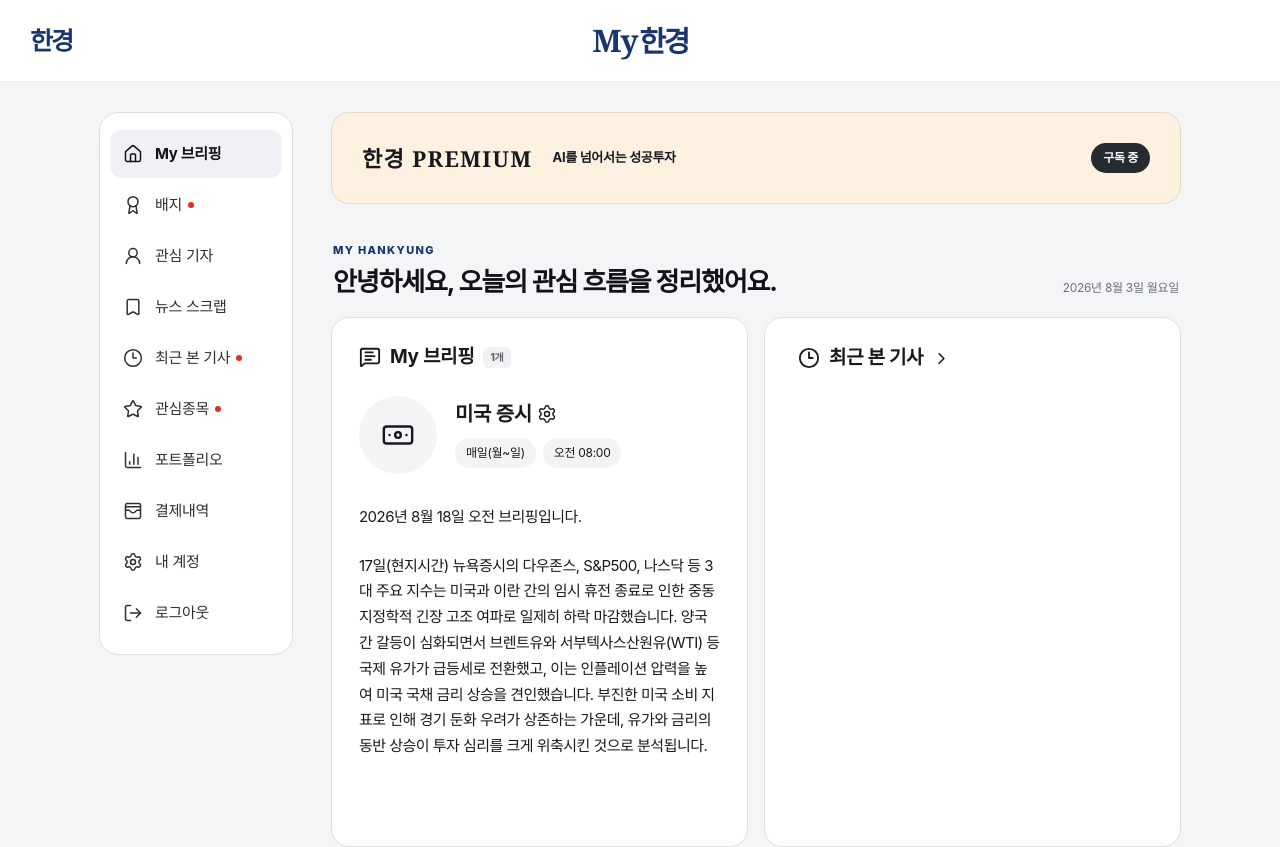
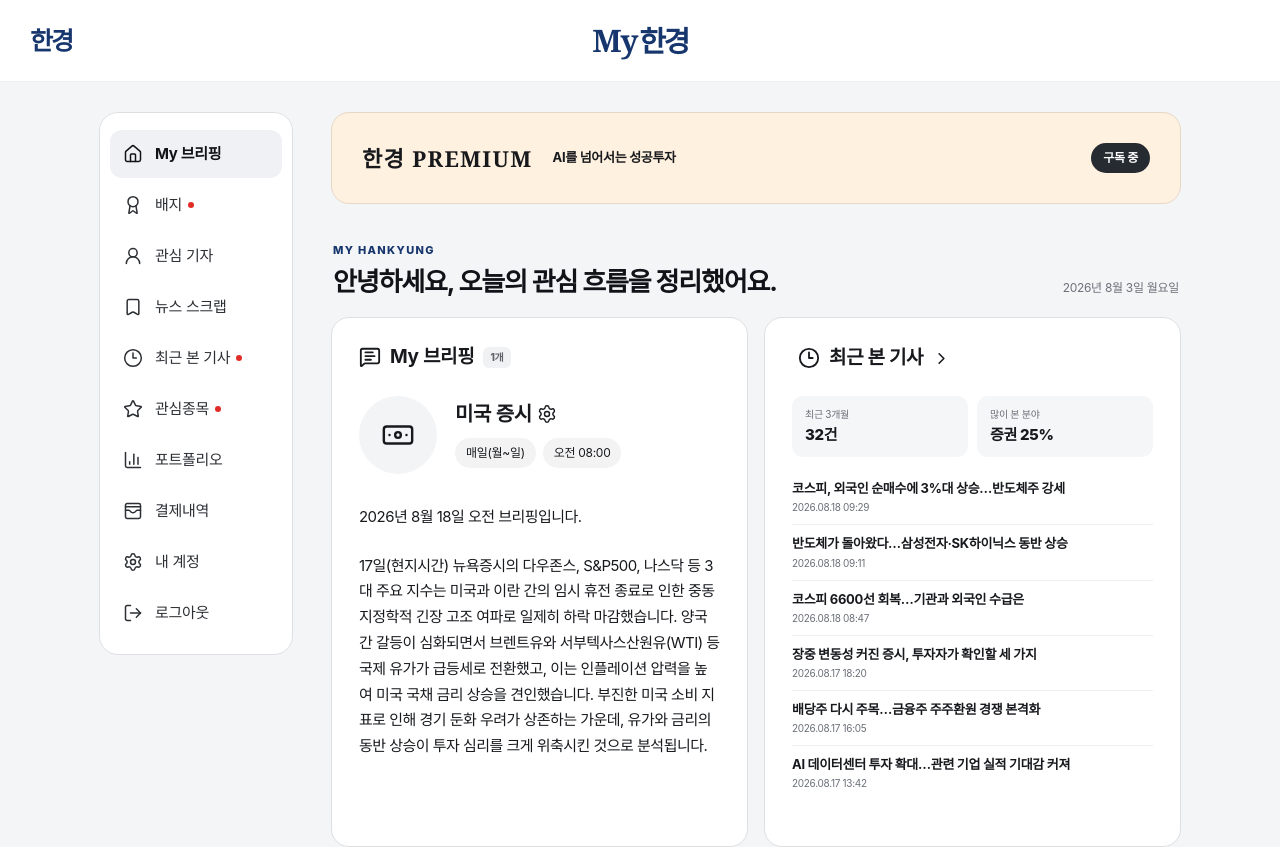
Before and after one commit to hktouchkim/myhankyung, a Next.js app: page / in a window 1280 px wide. Shown: the top 847 px of the page. Built offline with nearby package versions, Linux system fonts and the light colour scheme.

Commit message:
Populate recent articles dashboard module

```diff
--- a/app/globals.css
+++ b/app/globals.css
@@ -1459,8 +1459,76 @@ p {
   text-underline-offset: 4px;
 }
 
-.dashboard-recent-empty {
-  min-height: 440px;
+.dashboard-recent-stats {
+  display: grid;
+  margin: 22px 0 0;
+  grid-template-columns: repeat(2, minmax(0, 1fr));
+  gap: 9px;
+}
+
+.dashboard-recent-stats > div {
+  padding: 11px 13px;
+  border-radius: 11px;
+  background: #f5f6f8;
+}
+
+.dashboard-recent-stats dt,
+.dashboard-recent-stats dd {
+  margin: 0;
+}
+
+.dashboard-recent-stats dt {
+  color: var(--muted);
+  font-size: 10px;
+}
+
+.dashboard-recent-stats dd {
+  margin-top: 2px;
+  font-size: 15px;
+  font-weight: 800;
+}
+
+.dashboard-recent-list {
+  margin: 13px 0 0;
+  padding: 0;
+  list-style: none;
+}
+
+.dashboard-recent-item {
+  border-bottom: 1px solid #eeeeef;
+}
+
+.dashboard-recent-item:last-child {
+  border-bottom: 0;
+}
+
+.dashboard-recent-item a {
+  display: block;
+  min-width: 0;
+  padding: 9px 0;
+  color: inherit;
+  text-decoration: none;
+}
+
+.dashboard-recent-item strong {
+  display: block;
+  overflow: hidden;
+  font-size: 13px;
+  line-height: 1.4;
+  text-overflow: ellipsis;
+  white-space: nowrap;
+}
+
+.dashboard-recent-item time {
+  display: block;
+  margin-top: 3px;
+  color: var(--muted);
+  font-size: 10px;
+}
+
+.dashboard-recent-item a:hover strong {
+  text-decoration: underline;
+  text-underline-offset: 3px;
 }
 
 .dashboard-stock-list {
@@ -2657,8 +2725,8 @@ p {
     font-size: 14px;
   }
 
-  .dashboard-recent-empty {
-    min-height: 210px;
+  .dashboard-recent-stats {
+    margin-top: 18px;
   }
 
   .dialog-backdrop {
--- a/app/page.tsx
+++ b/app/page.tsx
@@ -705,6 +705,39 @@ const DASHBOARD_BADGES: { code: string; name: string; icon: LucideIcon; tone: st
   { code: "first-conversation", name: "소통의 첫걸음", icon: BookOpen, tone: "green", image: "/badges/first-conversation.png" },
   { code: "feedback-place", name: "공감 맛집", icon: Award, tone: "green", image: "/badges/feedback-place.png" },
   { code: "alice-invite", name: "ALICE Q의 초대", icon: Star, tone: "green", image: "/badges/alice-invite.png" },
+];
+
+const DASHBOARD_RECENT_ARTICLES = [
+  {
+    title: "코스피, 외국인 순매수에 3%대 상승…반도체주 강세",
+    publishedAt: "2026.08.18 09:29",
+    url: "https://www.hankyung.com/article/2026080565876",
+  },
+  {
+    title: "반도체가 돌아왔다…삼성전자·SK하이닉스 동반 상승",
+    publishedAt: "2026.08.18 09:11",
+    url: "https://www.hankyung.com/article/2026080555766",
+  },
+  {
+    title: "코스피 6600선 회복…기관과 외국인 수급은",
+    publishedAt: "2026.08.18 08:47",
+    url: "https://www.hankyung.com/article/2026080554876",
+  },
+  {
+    title: "장중 변동성 커진 증시, 투자자가 확인할 세 가지",
+    publishedAt: "2026.08.17 18:20",
+    url: "https://www.hankyung.com/article/2026080444426",
+  },
+  {
+    title: "배당주 다시 주목…금융주 주주환원 경쟁 본격화",
+    publishedAt: "2026.08.17 16:05",
+    url: "https://www.hankyung.com/article/2026080443336",
+  },
+  {
+    title: "AI 데이터센터 투자 확대…관련 기업 실적 기대감 커져",
+    publishedAt: "2026.08.17 13:42",
+    url: "https://www.hankyung.com/article/202608070578i",
+  },
 ];
 
 const DEFAULT_ALERTS: AlertSettings = {
@@ -1819,7 +1852,26 @@ function Dashboard({
               <ChevronRight size={19} aria-hidden="true" />
             </button>
           </div>
-          <div className="dashboard-recent-empty" aria-hidden="true" />
+          <dl className="dashboard-recent-stats" aria-label="최근 본 기사 요약 통계">
+            <div>
+              <dt>최근 3개월</dt>
+              <dd>32건</dd>
+            </div>
+            <div>
+              <dt>많이 본 분야</dt>
+              <dd>증권 25%</dd>
+            </div>
+          </dl>
+          <ul className="dashboard-recent-list" aria-label="최근 본 기사 목록">
+            {DASHBOARD_RECENT_ARTICLES.map((article) => (
+              <li className="dashboard-recent-item" key={`${article.url}-${article.publishedAt}`}>
+                <a href={article.url}>
+                  <strong>{article.title}</strong>
+                  <time dateTime={article.publishedAt.replace(" ", "T")}>{article.publishedAt}</time>
+                </a>
+              </li>
+            ))}
+          </ul>
         </article>
 
         <article className="dashboard-card dashboard-badge-card">
```
Also changed, not shown: 1 other file (tests, documents, lock files or other folders).
